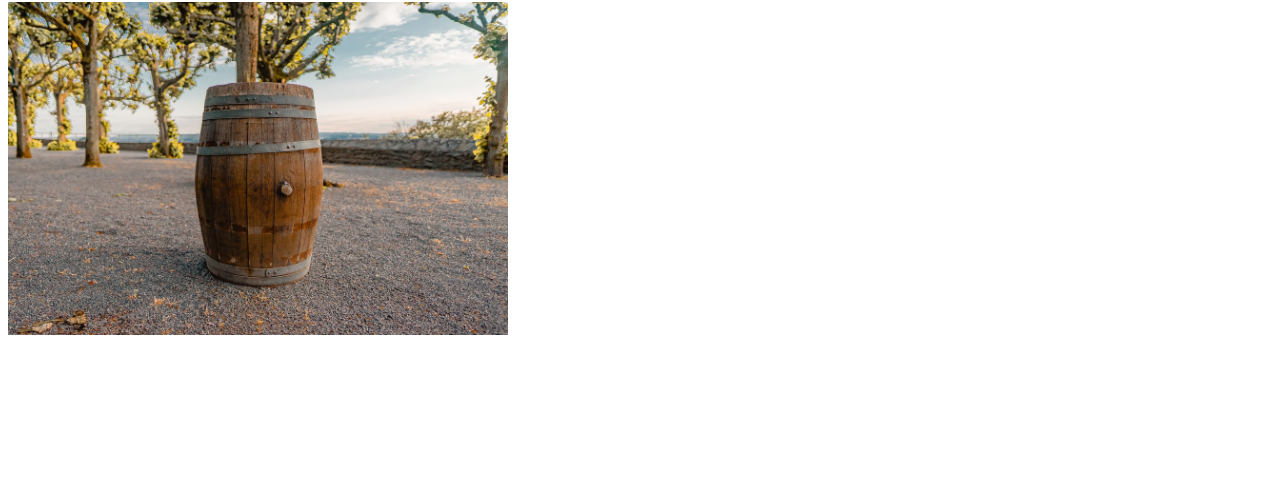
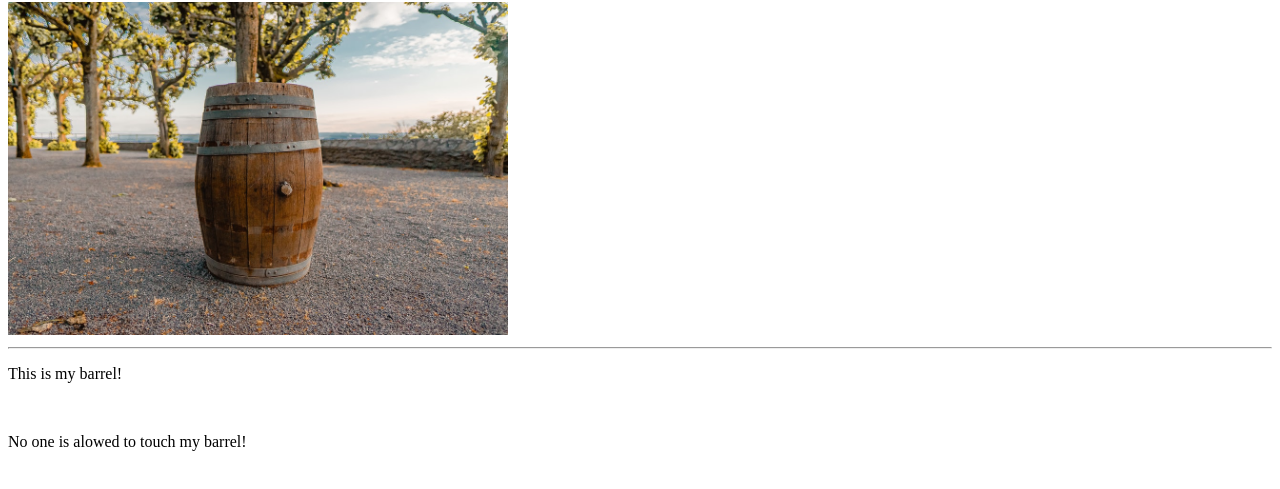
Before and after one commit to Viktor-Hultman/testmygit, a plain HTML site: page index.html in a window 1280 px wide. Shown: the part 79-568 px from the top of the page. Drawn offline with Linux system fonts and the light colour scheme.

Commit message:
Added some paragraphs

```diff
--- a/index.html
+++ b/index.html
@@ -8,5 +8,9 @@
     <body>
         <h1 class="title">Cool new website!</h1>
         <img src="barrel.png" alt="A barrel">
+        <hr>
+        <p>This is my barrel!</p>
+        <br>
+        <P>No one is alowed to touch my barrel!</P>
     </body>
 </html>
```
